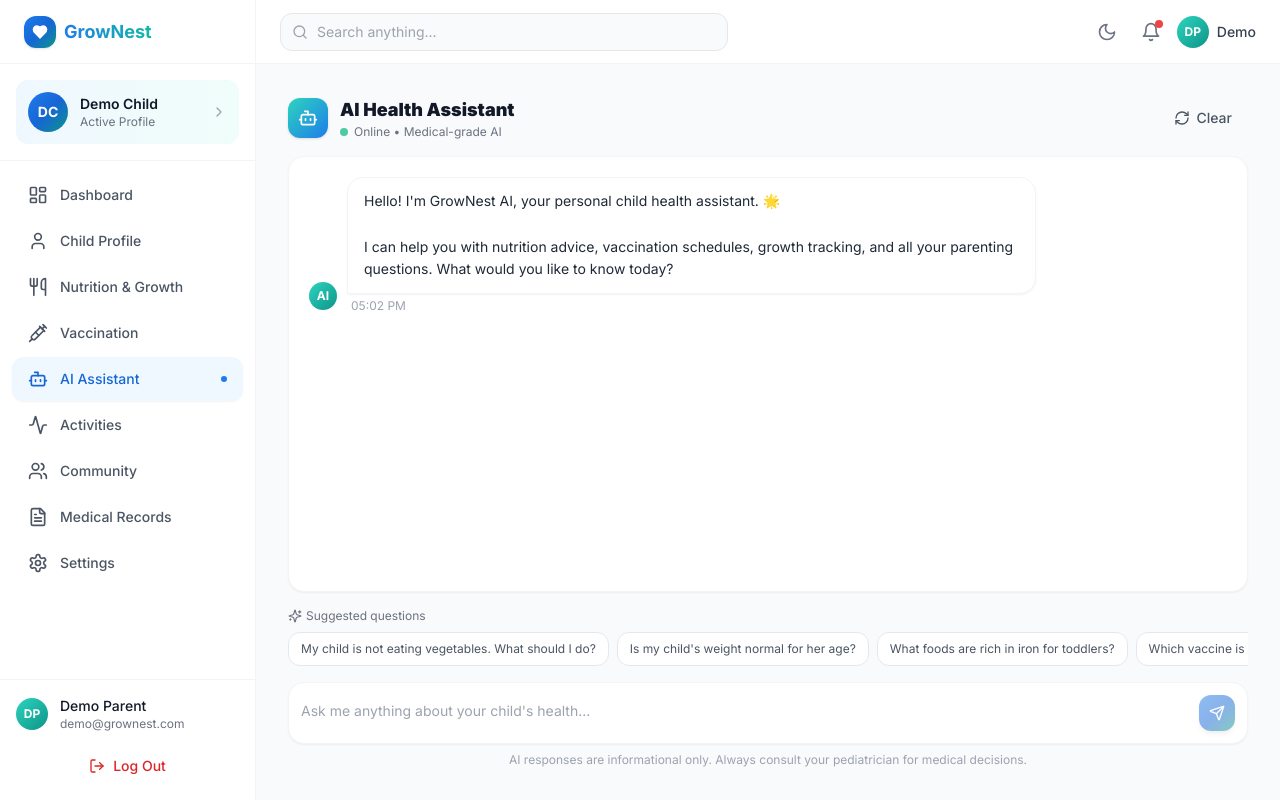
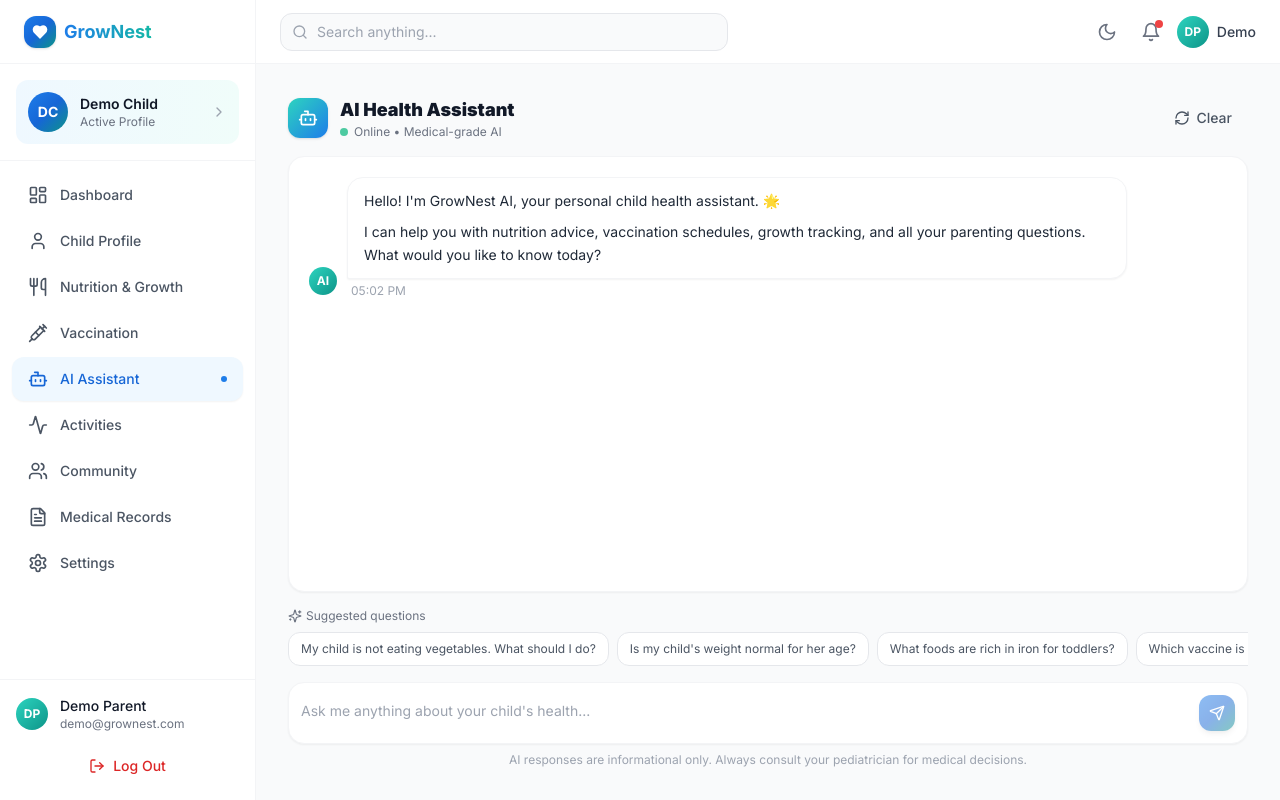
Before and after one commit to AJ987-geek/GrowNest-web, a React (Vite) app in the folder GrowNest-Frontend/: page /assistant in a window 1280 px wide. Built offline with nearby package versions, Linux system fonts and the light colour scheme.

Commit message:
Add ReactMarkdown for beautiful AI output formatting

```diff
--- a/GrowNest-Frontend/package.json
+++ b/GrowNest-Frontend/package.json
@@ -9,12 +9,14 @@
     "preview": "vite preview"
   },
   "dependencies": {
+    "clsx": "^2.1.1",
+    "lucide-react": "^0.453.0",
     "react": "^18.3.1",
     "react-dom": "^18.3.1",
+    "react-markdown": "^10.1.0",
     "react-router-dom": "^6.26.2",
     "recharts": "^2.12.7",
-    "lucide-react": "^0.453.0",
-    "clsx": "^2.1.1",
+    "remark-gfm": "^4.0.1",
     "tailwind-merge": "^2.5.4"
   },
   "devDependencies": {
--- a/GrowNest-Frontend/src/components/ChatBubble.jsx
+++ b/GrowNest-Frontend/src/components/ChatBubble.jsx
@@ -1,3 +1,6 @@
+import ReactMarkdown from 'react-markdown';
+import remarkGfm from 'remark-gfm';
+
 export default function ChatBubble({ message }) {
   const isUser = message.role === 'user';
 
@@ -11,15 +14,33 @@ export default function ChatBubble({ message }) {
       </div>
 
       {/* Bubble */}
-      <div className={`max-w-[75%] ${isUser ? 'items-end' : 'items-start'} flex flex-col gap-1`}>
+      <div className={`max-w-[85%] ${isUser ? 'items-end' : 'items-start'} flex flex-col gap-1`}>
         <div
-          className={`px-4 py-3 rounded-2xl text-sm leading-relaxed whitespace-pre-wrap ${
+          className={`px-4 py-3 rounded-2xl text-sm leading-relaxed ${
             isUser
-              ? 'bg-gradient-to-br from-primary-600 to-primary-700 text-white rounded-br-sm'
+              ? 'bg-gradient-to-br from-primary-600 to-primary-700 text-white rounded-br-sm whitespace-pre-wrap'
               : 'bg-white dark:bg-gray-800 border border-gray-100 dark:border-gray-700 text-gray-800 dark:text-gray-200 rounded-bl-sm shadow-sm'
           }`}
         >
-          {message.content}
+          {isUser ? (
+            message.content
+          ) : (
+            <ReactMarkdown
+              remarkPlugins={[remarkGfm]}
+              components={{
+                h1: ({node, ...props}) => <h1 className="text-xl font-black text-gray-900 dark:text-white mt-4 mb-3" {...props} />,
+                h2: ({node, ...props}) => <h2 className="text-lg font-bold text-gray-800 dark:text-gray-100 mt-3 mb-2" {...props} />,
+                h3: ({node, ...props}) => <h3 className="text-md font-bold text-gray-800 dark:text-gray-100 mt-2 mb-1" {...props} />,
+                ul: ({node, ...props}) => <ul className="list-disc pl-5 space-y-1.5 mb-3" {...props} />,
+                ol: ({node, ...props}) => <ol className="list-decimal pl-5 space-y-1.5 mb-3" {...props} />,
+                li: ({node, ...props}) => <li className="text-sm" {...props} />,
+                p: ({node, ...props}) => <p className="mb-2 last:mb-0" {...props} />,
+                strong: ({node, ...props}) => <strong className="font-bold text-teal-700 dark:text-teal-400" {...props} />
+              }}
+            >
+              {message.content}
+            </ReactMarkdown>
+          )}
         </div>
         <span className="text-xs text-gray-400 px-1">{message.time}</span>
       </div>
```
Also changed, not shown: 1 other file (tests, documents, lock files or other folders).
